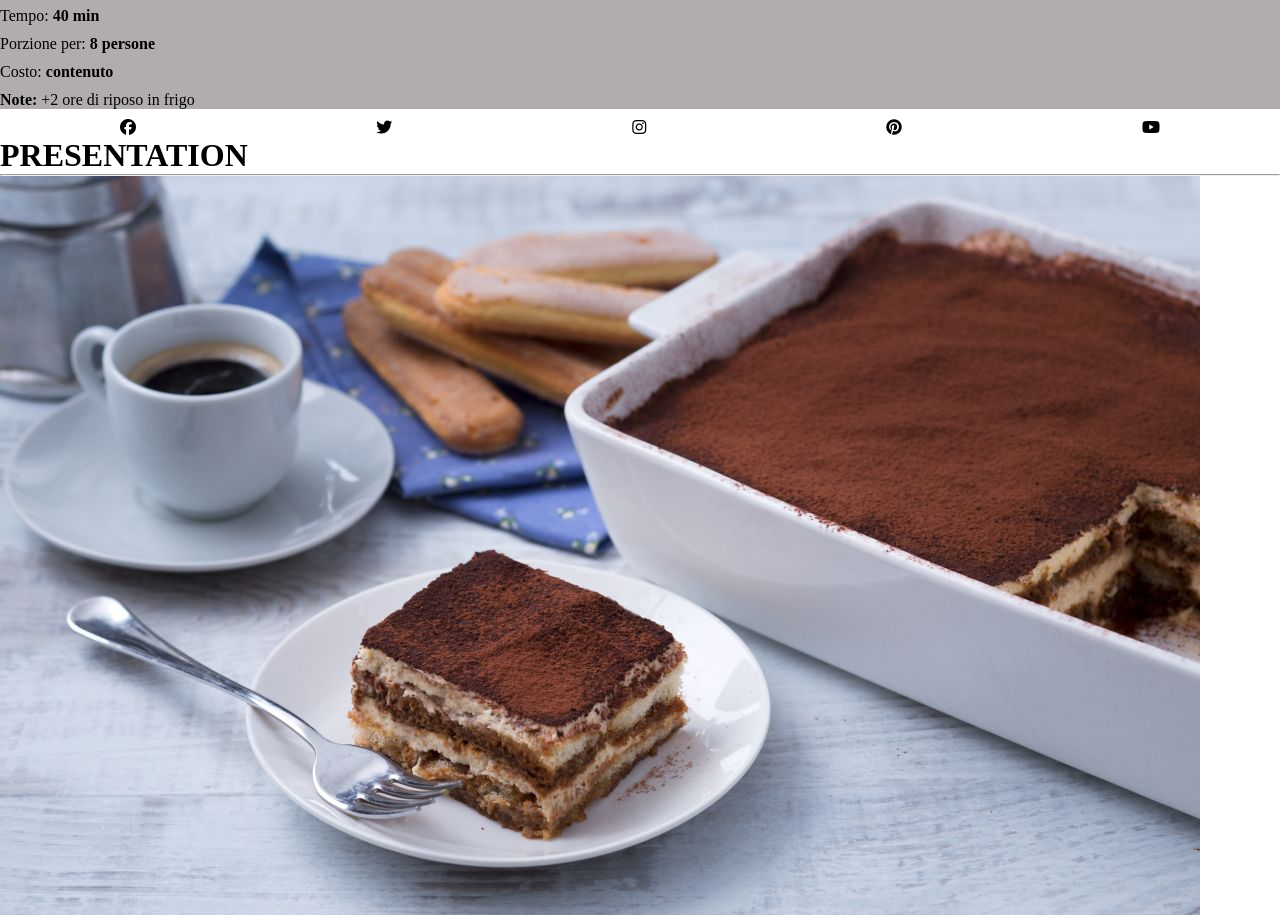
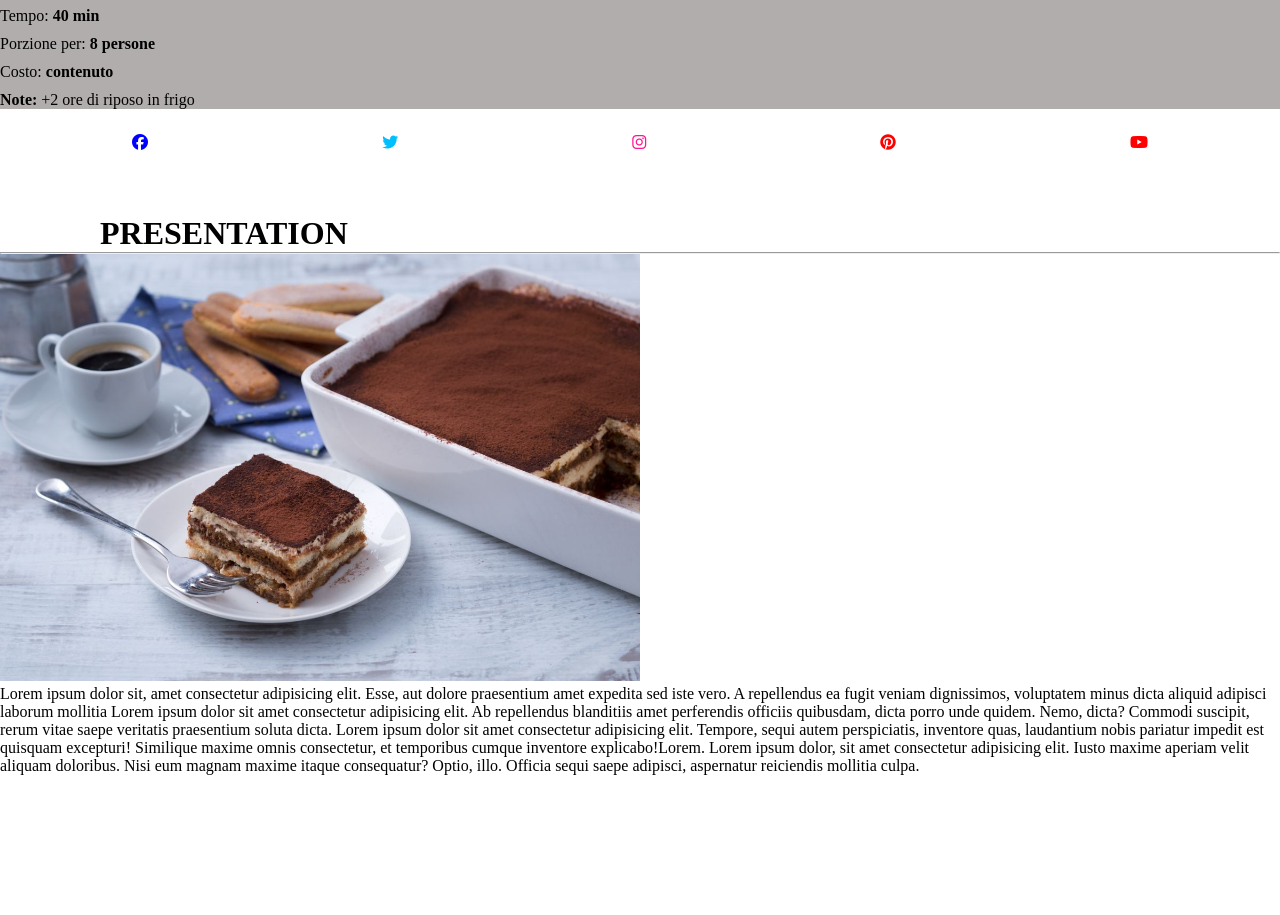
Before and after one commit to martinasartori97/htmlcss-responsive-layout, a plain HTML site: page index.html in a window 1280 px wide. Shown: the part 797-1712 px from the top of the page. After the commit the page ends 1572 px from the top, so only its background shows below. Drawn offline with Linux system fonts and the light colour scheme.

Commit message:
edit css

```diff
--- a/css/style.css
+++ b/css/style.css
@@ -7,6 +7,7 @@
 .header {
     max-width: 100%;
     background-color: white;
+
 }
 
 .logo {
@@ -71,6 +72,40 @@ li {
     display: flex;
     justify-content: center;
     justify-content: space-around;
+    padding: 15px;
+}
+
+.fb {
+    color: blue;
+}
+
+.tw {
+    color: deepskyblue;
+}
+
+.ig {
+    color: deeppink;
+}
+
+.p {
+    color: red;
+}
+
+.y {
+    color: red;
+}
+
+.presentation {
+    color: black;
+    margin-left: 100px;
+    margin-top: 3rem;
+}
+
+.hr {}
+
+.piatto {
+    width: 50%;
+
 }
 
 
```
